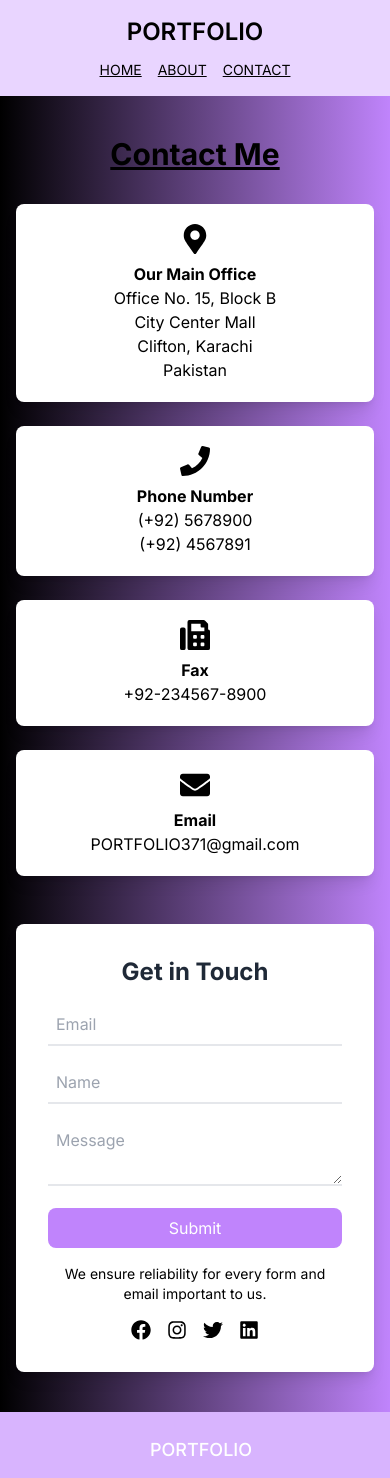
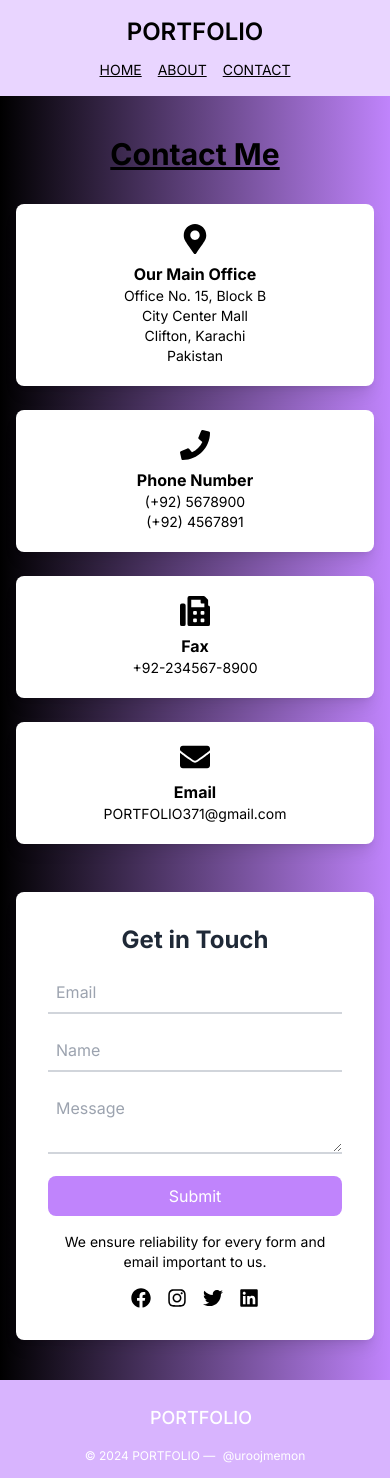
Before and after one commit to Aqsa-Memon/PORTFOLIO, a Next.js app: page /contact in a window 390 px wide. Shown: the top 1478 px of the page. Built offline with nearby package versions, Linux system fonts and the light colour scheme.

Commit message:
'portfolio'

```diff
--- a/src/app/contact/page.tsx
+++ b/src/app/contact/page.tsx
@@ -17,25 +17,27 @@ export default function Contact() {
 
       <div className="grid grid-cols-1 sm:grid-cols-2 md:grid-cols-4 gap-6 mb-12 w-full max-w-6xl">
         {/* Contact Info Cards */}
-        <div className="bg-white p-5 rounded-lg shadow-lg text-center">
-          <FaMapMarkerAlt className="text-3xl mx-auto text-black-500 hover:text-purple-500" />
+        <div className="bg-white p-5 rounded-lg shadow-lg text-center flex flex-col items-center">
+          <FaMapMarkerAlt className="text-3xl text-black-500 hover:text-purple-500" />
           <h3 className="font-bold mt-2">Our Main Office</h3>
-          <p>Office No. 15, Block B<br />City Center Mall<br />Clifton, Karachi<br />Pakistan</p>
+          <p className="text-sm sm:text-base">
+            Office No. 15, Block B<br />City Center Mall<br />Clifton, Karachi<br />Pakistan
+          </p>
         </div>
-        <div className="bg-white p-5 rounded-lg shadow-lg text-center">
-          <FaPhone className="text-3xl mx-auto text-black-500 hover:text-purple-500" />
+        <div className="bg-white p-5 rounded-lg shadow-lg text-center flex flex-col items-center">
+          <FaPhone className="text-3xl text-black-500 hover:text-purple-500" />
           <h3 className="font-bold mt-2">Phone Number</h3>
-          <p>(+92) 5678900<br />(+92) 4567891</p>
+          <p className="text-sm sm:text-base">(+92) 5678900<br />(+92) 4567891</p>
         </div>
-        <div className="bg-white p-5 rounded-lg shadow-lg text-center">
-          <FaFax className="text-3xl mx-auto text-black-500 hover:text-purple-500" />
+        <div className="bg-white p-5 rounded-lg shadow-lg text-center flex flex-col items-center">
+          <FaFax className="text-3xl text-black-500 hover:text-purple-500" />
           <h3 className="font-bold mt-2">Fax</h3>
-          <p>+92-234567-8900</p>
+          <p className="text-sm sm:text-base">+92-234567-8900</p>
         </div>
-        <div className="bg-white p-5 rounded-lg shadow-lg text-center">
-          <FaEnvelope className="text-3xl mx-auto text-black-500 hover:text-purple-500" />
+        <div className="bg-white p-5 rounded-lg shadow-lg text-center flex flex-col items-center">
+          <FaEnvelope className="text-3xl text-black-500 hover:text-purple-500" />
           <h3 className="font-bold mt-2">Email</h3>
-          <p>PORTFOLIO371@gmail.com</p>
+          <p className="text-sm sm:text-base">PORTFOLIO371@gmail.com</p>
         </div>
       </div>
 
@@ -43,19 +45,38 @@ export default function Contact() {
       <div className="bg-white p-8 rounded-lg shadow-lg w-full max-w-lg">
         <h2 className="text-2xl font-bold mb-4 text-gray-800 text-center">Get in Touch</h2>
         <form className="space-y-4">
-          <input type="email" placeholder="Email" required className="w-full p-2 border-b-2 focus:outline-none" />
-          <input type="text" placeholder="Name" required className="w-full p-2 border-b-2 focus:outline-none" />
-          <textarea placeholder="Message" required className="w-full p-2 border-b-2 focus:outline-none"></textarea>
-          <button type="submit" className="w-full py-2 bg-purple-400 text-white rounded-lg hover:bg-purple-500 transition duration-300">Submit</button>
+          <input
+            type="email"
+            placeholder="Email"
+            required
+            className="w-full p-2 border-b-2 border-gray-300 focus:outline-none focus:border-purple-500 transition duration-300"
+          />
+          <input
+            type="text"
+            placeholder="Name"
+            required
+            className="w-full p-2 border-b-2 border-gray-300 focus:outline-none focus:border-purple-500 transition duration-300"
+          />
+          <textarea
+            placeholder="Message"
+            required
+            className="w-full p-2 border-b-2 border-gray-300 focus:outline-none focus:border-purple-500 transition duration-300"
+          ></textarea>
+          <button
+            type="submit"
+            className="w-full py-2 bg-purple-400 text-white rounded-lg hover:bg-purple-500 transition duration-300"
+          >
+            Submit
+          </button>
         </form>
         <p className="text-sm mt-4 text-black text-center">
           We ensure reliability for every form and email important to us.
         </p>
         <div className="flex justify-center space-x-4 mt-4">
-          <FaFacebook className="text-xl text-black hover:text-blue-700 cursor-pointer" />
-          <FaInstagram className="text-xl text-black hover:text-red-600 cursor-pointer" />
-          <FaTwitter className="text-xl text-black hover:text-blue-700 cursor-pointer" />
-          <FaLinkedin className="text-xl text-black hover:text-blue-700 cursor-pointer" />
+          <FaFacebook className="text-xl text-black hover:text-blue-700 cursor-pointer transition duration-300" />
+          <FaInstagram className="text-xl text-black hover:text-red-600 cursor-pointer transition duration-300" />
+          <FaTwitter className="text-xl text-black hover:text-blue-700 cursor-pointer transition duration-300" />
+          <FaLinkedin className="text-xl text-black hover:text-blue-700 cursor-pointer transition duration-300" />
         </div>
       </div>
     </div>
```
